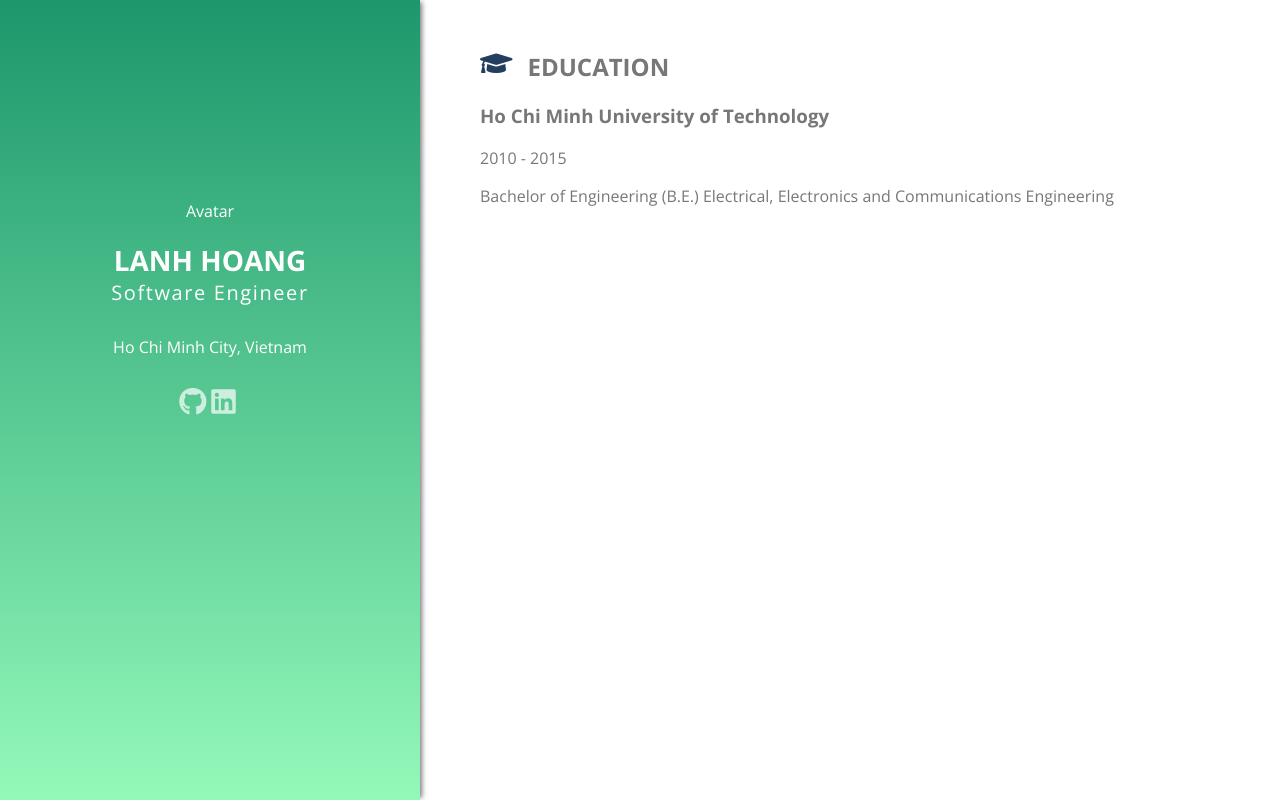
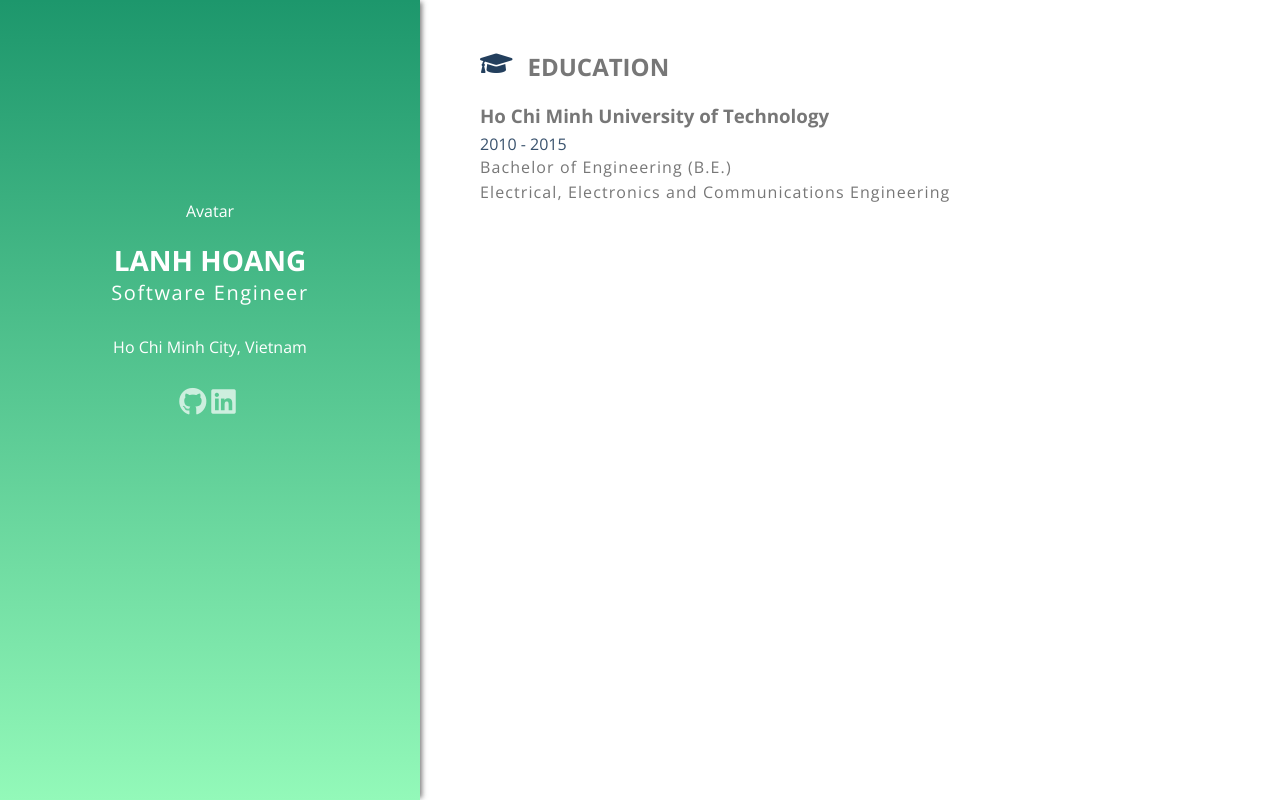
Before and after one commit to lanhhoang/react-resume, a React app: page / in a window 1280 px wide. Built offline with nearby package versions, Linux system fonts and the light colour scheme.

Commit message:
Import Card component to Education

```diff
--- a/src/components/Card/Card.css
+++ b/src/components/Card/Card.css
@@ -13,7 +13,7 @@
 }
 
 .Card p {
-  margin-top: 0px;
+  margin: 0;
   width: 95%;
   letter-spacing: 1.1px;
   line-height: 25px;
--- a/src/components/Education/Education.jsx
+++ b/src/components/Education/Education.jsx
@@ -1,21 +1,21 @@
 import React from 'react';
 import styles from './Education.css';
+
+import Card from '../Card/Card';
 
 const Education = ({ educations }) => {
   const myEducation = (
     <div>
       {educations.map(education => {
         return (
-          <div className={styles.Item} key={education.degree}>
-            <h3>{education.university}</h3>
-            <span>
-              {education.startTime} - {education.endTime}
-            </span>
-            <p>
-              {education.degree} {education.fieldOfStudy}
-            </p>
-            <p>{education.description}</p>
-          </div>
+          <Card
+            key={education.degree}
+            header={education.university}
+            metadata={`${education.startTime} - ${education.endTime}`}
+            title={education.degree}
+            subtitle={education.fieldOfStudy}
+            description={education.description}
+          />
         );
       })}
     </div>
```
